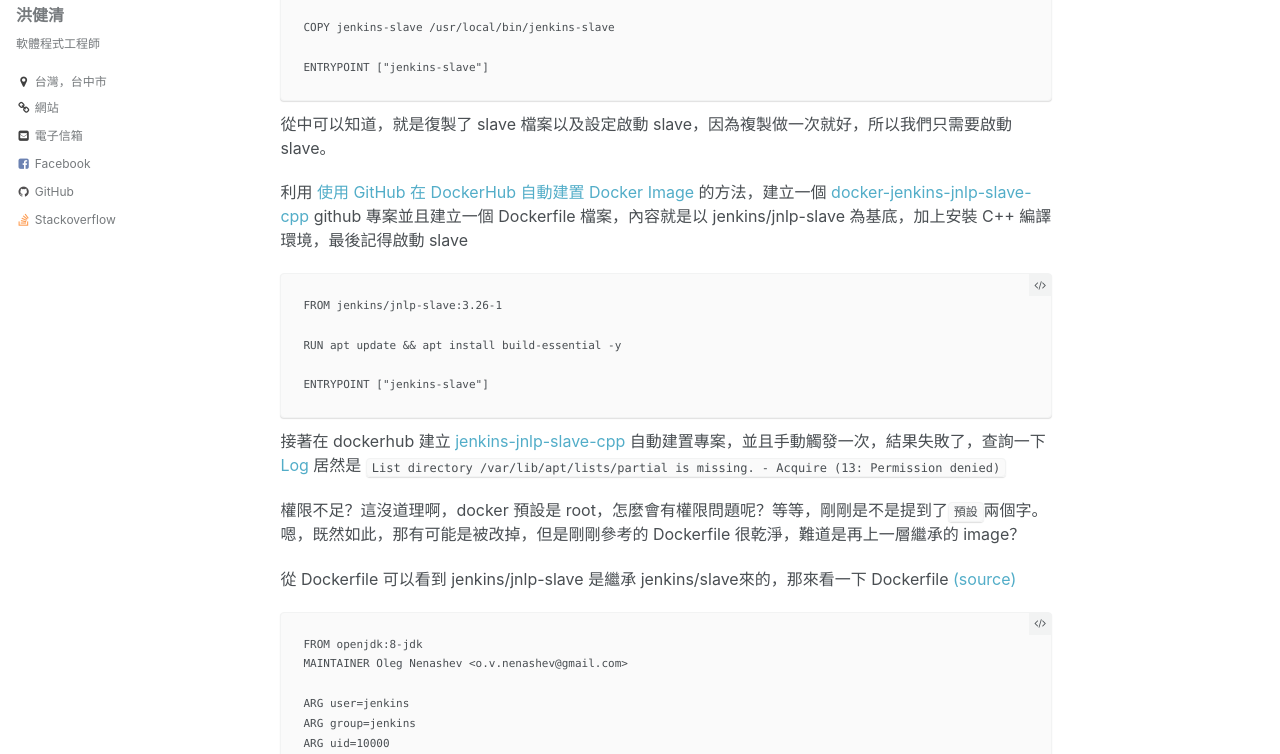
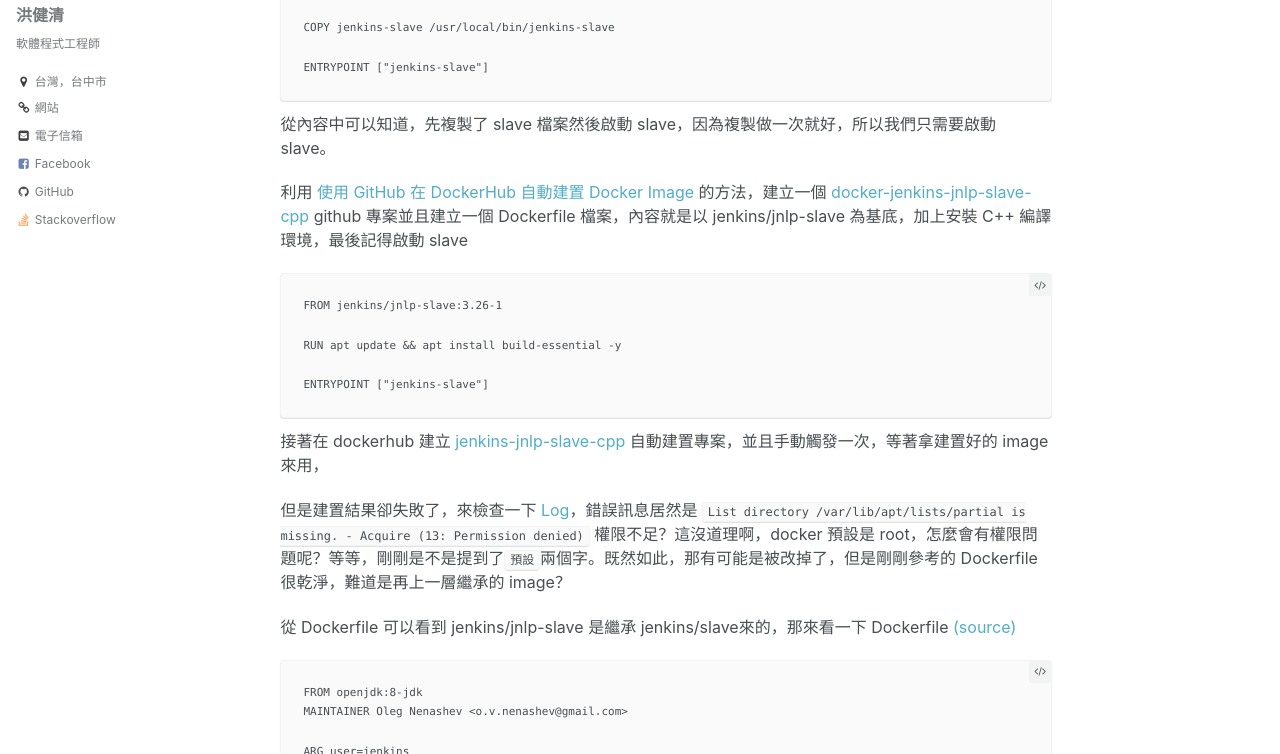
Before and after one commit to allyusd/twblog-source, a Jekyll site: the page built from _posts/2018-10-13-create-cpp-compiler-with-jenkins-agent-docker-image-part-2.md, in a window 1280 px wide and 900 px high, scrolled down 194 px, cut to the strip 146-900 px from the top of the window. Built offline with Jekyll 4.4.1, drawn with Linux system fonts in a browser that asks for light colours; comment, search, counter and statistics services are not loaded.

Commit message:
post: update

````diff
--- a/_posts/2018-10-13-create-cpp-compiler-with-jenkins-agent-docker-image-part-2.md
+++ b/_posts/2018-10-13-create-cpp-compiler-with-jenkins-agent-docker-image-part-2.md
@@ -16,7 +16,7 @@ COPY jenkins-slave /usr/local/bin/jenkins-slave
 
 ENTRYPOINT ["jenkins-slave"]
 ```
-從中可以知道，就是復製了 slave 檔案以及設定啟動 slave，因為複製做一次就好，所以我們只需要啟動 slave。
+從內容中可以知道，先複製了 slave 檔案然後啟動 slave，因為複製做一次就好，所以我們只需要啟動 slave。
 
 利用 [使用 GitHub 在 DockerHub 自動建置 Docker Image](https://twblog.hongjianching.com/2018/10/08/create-dockerhub-automated-build/) 的方法，建立一個 [docker-jenkins-jnlp-slave-cpp](https://github.com/allyusd/docker-jenkins-jnlp-slave-cpp) github 專案並且建立一個 Dockerfile 檔案，內容就是以 jenkins/jnlp-slave 為基底，加上安裝 C++ 編譯環境，最後記得啟動 slave
 
@@ -28,9 +28,10 @@ RUN apt update && apt install build-essential -y
 ENTRYPOINT ["jenkins-slave"]
 ```
 
-接著在 dockerhub 建立 [jenkins-jnlp-slave-cpp](https://hub.docker.com/r/allyusd/jenkins-jnlp-slave-cpp/) 自動建置專案，並且手動觸發一次，結果失敗了，查詢一下 [Log](https://hub.docker.com/r/allyusd/jenkins-jnlp-slave-cpp/builds/baavigxpyfscewc3e63nbvh/) 居然是 `List directory /var/lib/apt/lists/partial is missing. - Acquire (13: Permission denied)`
+接著在 dockerhub 建立 [jenkins-jnlp-slave-cpp](https://hub.docker.com/r/allyusd/jenkins-jnlp-slave-cpp/) 自動建置專案，並且手動觸發一次，等著拿建置好的 image 來用，
 
-權限不足？這沒道理啊，docker 預設是 root，怎麼會有權限問題呢？等等，剛剛是不是提到了`預設`兩個字。嗯，既然如此，那有可能是被改掉，但是剛剛參考的 Dockerfile 很乾淨，難道是再上一層繼承的 image？
+但是建置結果卻失敗了，來檢查一下 [Log](https://hub.docker.com/r/allyusd/jenkins-jnlp-slave-cpp/builds/baavigxpyfscewc3e63nbvh/)，錯誤訊息居然是 `List directory /var/lib/apt/lists/partial is missing. - Acquire (13: Permission denied)`
+權限不足？這沒道理啊，docker 預設是 root，怎麼會有權限問題呢？等等，剛剛是不是提到了`預設`兩個字。既然如此，那有可能是被改掉了，但是剛剛參考的 Dockerfile 很乾淨，難道是再上一層繼承的 image？
 
 從 Dockerfile 可以看到 jenkins/jnlp-slave 是繼承 jenkins/slave來的，那來看一下 Dockerfile [(source)](https://github.com/jenkinsci/docker-slave/blob/3.26-1/Dockerfile)
 
````
